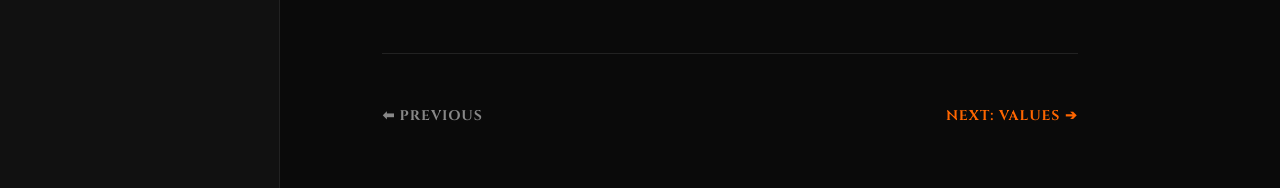
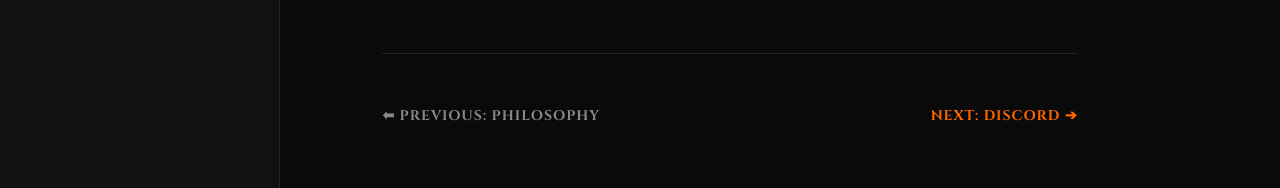
Before and after one commit to AshBorneRP/AshBorne-Rules, a Jekyll site: the page built from core-rules.md, in a window 1280 px wide and 900 px high, scrolled down 1225 px. Shown: the part 712-900 px from the top of the window. Built offline with Jekyll 4.4.1, drawn with Linux system fonts in a browser that asks for light colours; our own code applies the rules of GitHub Pages for plain Markdown files.

Commit message:
Update core-rules.md

```diff
--- a/core-rules.md
+++ b/core-rules.md
@@ -45,6 +45,6 @@ Welcome to **AshBorne RolePlay**.
 <br><br>
 <hr>
 <div style="display: flex; justify-content: space-between; font-family: 'Cinzel', serif; font-size: 14px; letter-spacing: 1px;">
-    <a href="./" style="text-decoration: none; color: #888;">⬅ PREVIOUS</a>
-    <a href="community-values" style="text-decoration: none; color: #ff6600;">NEXT: VALUES ➔</a>
+   <a href="philosophy.html" style="text-decoration: none; color: #888;">⬅ PREVIOUS: PHILOSOPHY</a>
+   <a href="discord-conduct.html" style="text-decoration: none; color: #ff6600;">NEXT: DISCORD ➔</a>
 </div>
```
